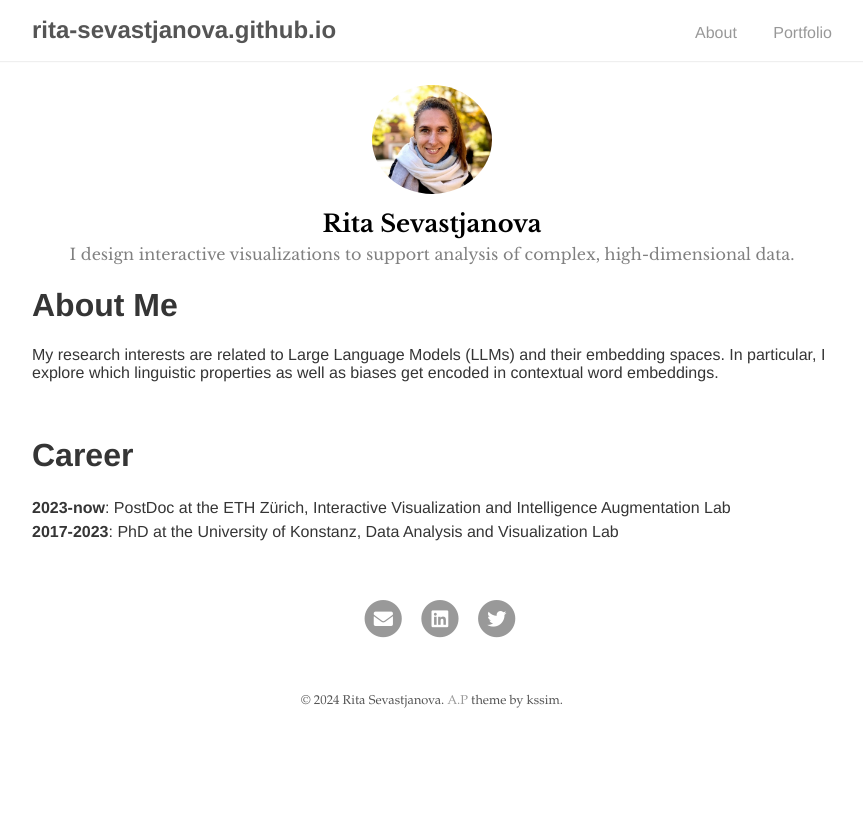
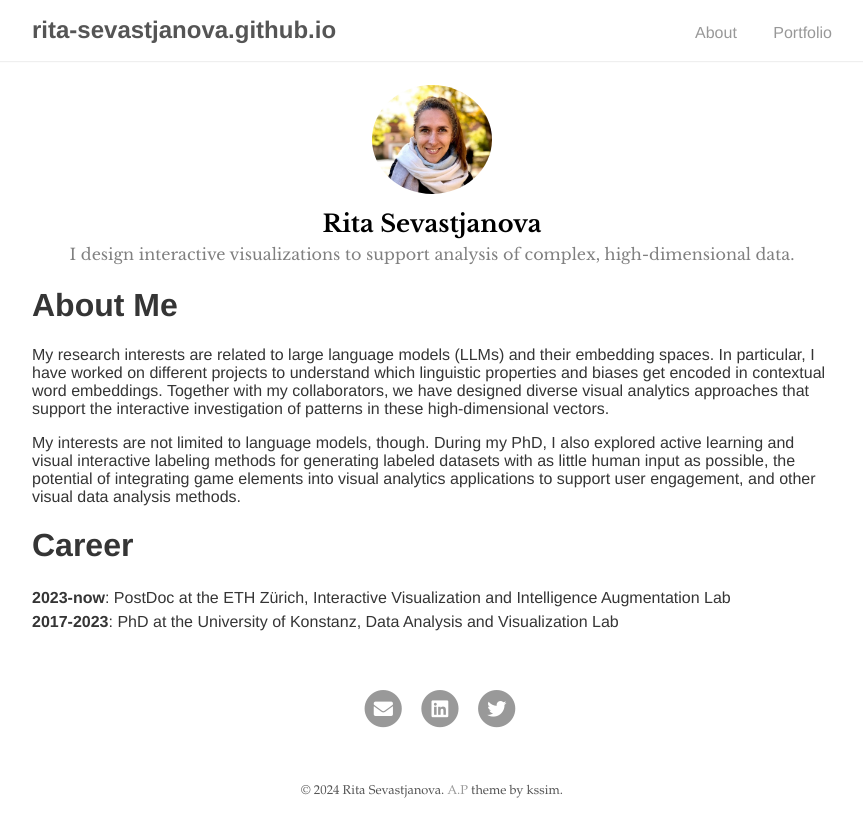
Before and after one commit to rita-sevastjanova/rita-sevastjanova.github.io, a Jekyll site: the page built from index.md, in a window 1280 px wide. Shown: the top 837 px of the page, without its empty margins (208-1071 px from the left). Built offline with Jekyll 4.4.1, drawn with Linux system fonts in a browser that asks for light colours; our own code applies the rules of GitHub Pages for plain Markdown files.

Commit message:
about me

```diff
--- a/index.md
+++ b/index.md
@@ -3,8 +3,9 @@ layout: about
 ---
 
 # About Me
-My research interests are related to Large Language Models (LLMs) and their embedding spaces. In particular, I explore which linguistic properties as well as biases get encoded in contextual word embeddings.
+My research interests are related to large language models (LLMs) and their embedding spaces. In particular, I have worked on different projects to understand which linguistic properties and biases get encoded in contextual word embeddings. Together with my collaborators, we have designed diverse visual analytics approaches that support the interactive investigation of patterns in these high-dimensional vectors.
 
+My interests are not limited to language models, though. During my PhD, I  also explored active learning and visual interactive labeling methods for generating labeled datasets with as little human input as possible, the potential of integrating game elements into visual analytics applications to support user engagement, and other visual data analysis methods.
 <br/>
 
 # Career
```
Also changed, not shown: 2 other files.
